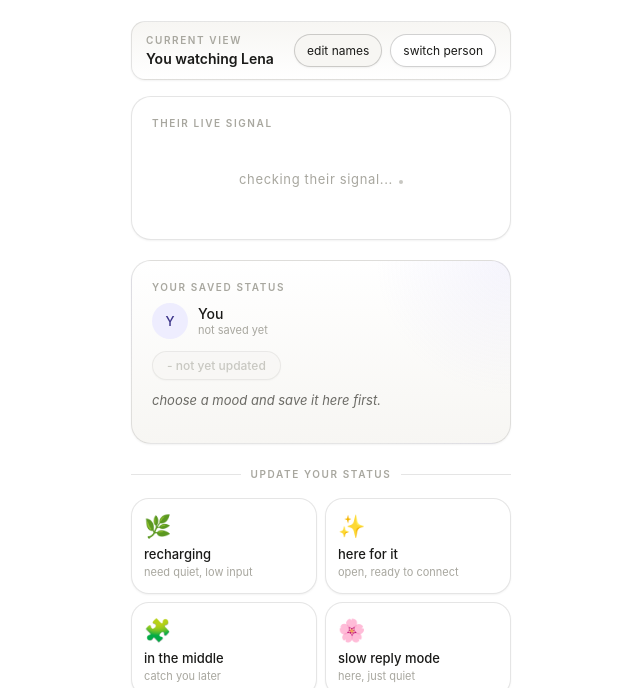
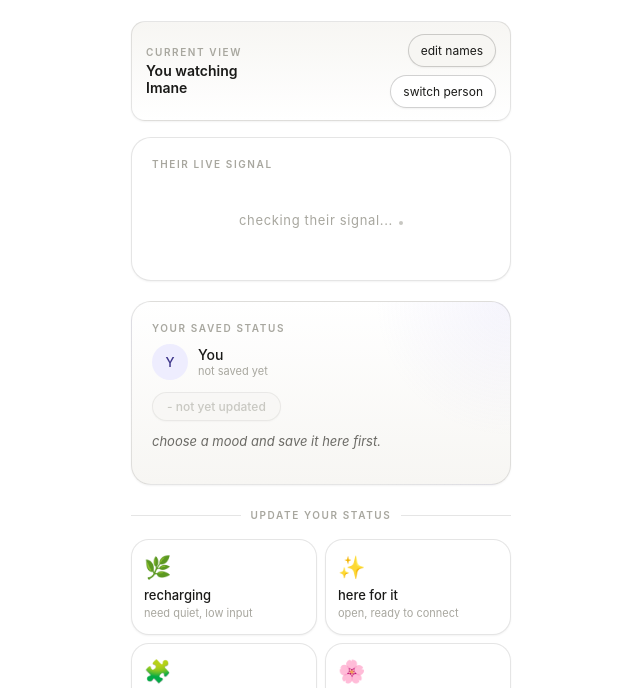
Before and after one commit to Aminne007/pulse, a plain HTML site: page index.html in a window 1280 px wide. Shown: the part 99-787 px from the top of the page, without its empty margins (319-959 px from the left). Drawn offline with nearby package versions, Linux system fonts and the light colour scheme.

Commit message:
v1pulse10

```diff
--- a/index.html
+++ b/index.html
@@ -564,8 +564,8 @@
     const SUPABASE_ANON = "sb_publishable_YoHdsvSfm68GaXDczNTyjg_SXFYN84u"
 
     const USERS = {
-      you: { id: "user_you", name: "You", initials: "Y", otherName: "Lena", otherId: "user_her", otherInitials: "L" },
-      her: { id: "user_her", name: "Lena", initials: "L", otherName: "You", otherId: "user_you", otherInitials: "Y" },
+      you: { id: "user_you", name: "You", initials: "Y", otherName: "Imane", otherId: "user_her", otherInitials: "L" },
+      her: { id: "user_her", name: "Imane", initials: "L", otherName: "You", otherId: "user_you", otherInitials: "Y" },
     }
 
     const PILL_CLASSES = {
```
